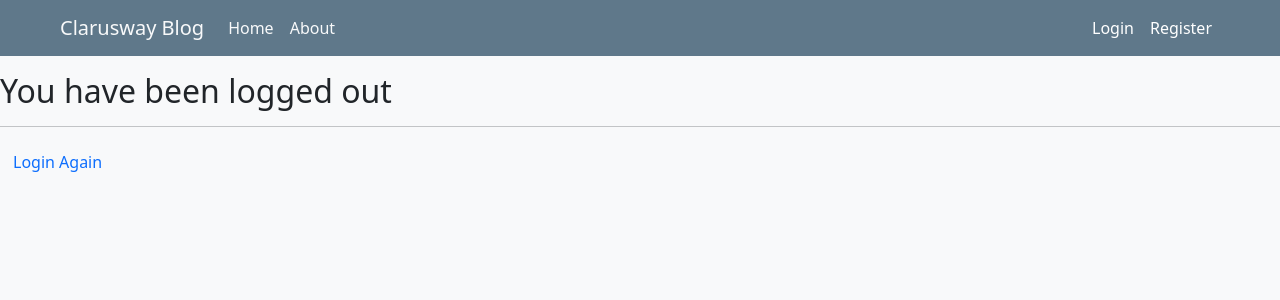
After one commit to Ata-92/Django-Blog-App, a Django app: template src/auth_app/templates/auth_app/logout.html in a window 1280 px wide. The commit adds this page. Shown: the top 300 px of the page. Run offline with Django 3.2, Linux system fonts and the light colour scheme; the template is opened without the code that fills it, so the values that code supplies are empty.

Commit message:
Add logout template and comment out a form

```diff
--- a/src/auth_app/templates/auth_app/inactive.html
+++ b/src/auth_app/templates/auth_app/inactive.html
@@ -5,6 +5,6 @@
 {% endblock title %}
 
 {% block content %}
-  <h1 class="my-3">Inactive Account</h1>
+  <h2 class="my-3">Inactive Account</h2>
   <p>Sorry, your account seems not active. Please contact with administrator.</p>
 {% endblock content %}
--- /dev/null
+++ b/src/auth_app/templates/auth_app/logout.html
@@ -0,0 +1,11 @@
+{% extends "auth_app/base.html" %}
+
+{% block title %}
+  Logout
+{% endblock title %}
+
+{% block content %}
+  <h2 class="my-3">You have been logged out</h2>
+  <hr>
+  <a href={% url 'login' %} class="btn text-primary">Login Again</a>
+{% endblock content %}
--- a/src/auth_app/templates/auth_app/password_reset_done.html
+++ b/src/auth_app/templates/auth_app/password_reset_done.html
@@ -6,13 +6,13 @@
 
 {% block content %}
   {% load crispy_forms_tags %}
-  <div class="w-75 mx-auto my-5 p-3 container-fluid bg-white d-flex flex-column justify-content-around" style="height: 40vh;">
+  <div class="w-75 mx-auto my-5 p-3 container-fluid bg-white d-flex flex-column justify-content-around">
     <h2 class="fw-normal">Password Reset Done</h2>
-    <hr>
+    {% comment %} <hr>
     <form action="" method="post" class="d-flex flex-column justify-content-around h-75">
       {% csrf_token %}
       {{form | crispy}}
       <button type="submit" class="btn btn-outline-primary align-self-start">Done</button>
-    </form>
+    </form> {% endcomment %}
   </div>
 {% endblock content %}
```
